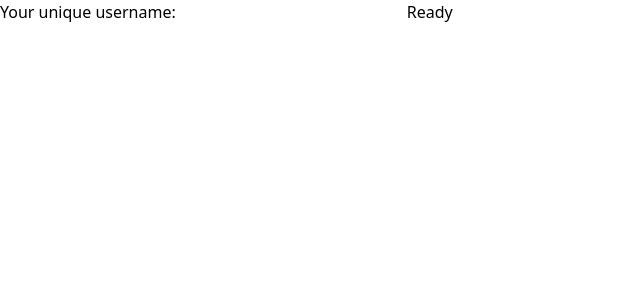
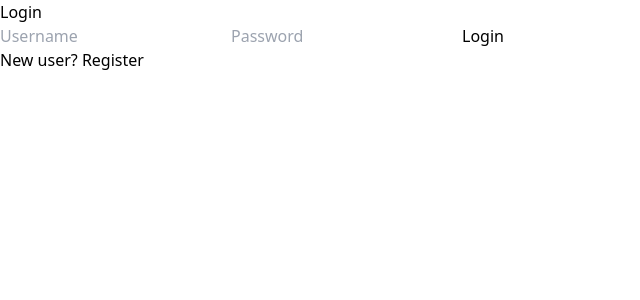
Before and after one commit to Jorewin/planning-poker, a React (Vite) app in the folder frontend/: page / in a window 1280 px wide. Shown: the top 300 px of the page, without its empty margins (0-640 px from the left). Built offline with nearby package versions, Linux system fonts and the light colour scheme; no server answers.

Commit message:
add register/login

```diff
--- a/frontend/src/contexts/UserContext.tsx
+++ b/frontend/src/contexts/UserContext.tsx
@@ -5,17 +5,21 @@ interface UserContextProps {
   user: User | null;
   setUser: (user: User | null) => void;
   renameUser: (username: string) => void;
+  loginUser: (username: string, password: string) => Promise<void>;
+  registerUser: (username: string, password: string) => Promise<void>;
 }
 
 export const UserContext = createContext<UserContextProps>({
   user: null,
   setUser: () => {},
   renameUser: () => {},
+  loginUser: async () => {},
+  registerUser: async () => {},
 });
 
 export const useUserContext = () => useContext(UserContext);
 
-export const UserProvider: React.FC = ({ children }) => {
+export const UserProvider = ({ children }: { children: React.ReactNode }) => {
   const [user, setUser] = useState<User | null>(null);
 
   function renameUser(username: string) {
@@ -32,11 +36,62 @@ export const UserProvider: React.FC = ({ children }) => {
     });
   }
 
+  const loginUser = async (username: string, password: string) => {
+    try {
+      const response = await fetch("/rpc", {
+        method: "POST",
+        headers: {
+          "Content-Type": "application/json",
+        },
+        body: JSON.stringify({
+          jsonrpc: "2.0",
+          method: "login",
+          params: [username, password],
+        }),
+      }).then((res) => res.json());
+
+      if (!response.error) {
+        setUser({ username });
+      } else {
+        alert("Login failed");
+      }
+    } catch (error) {
+      console.log(error);
+
+    }
+  };
+
+  const registerUser = async (username: string, password: string) => {
+    try {
+      const response = await fetch("/rpc", {
+        method: "POST",
+        headers: {
+          "Content-Type": "application/json",
+        },
+        body: JSON.stringify({
+          jsonrpc: "2.0",
+          method: "register",
+          params: [username, password],
+        }),
+      }).then((res) => res.json());
+
+      if (!response.error) {
+        setUser({ username });
+      } else {
+        alert("Registration failed");
+      }
+    } catch (error) {
+      alert("Registration failed");
+    }
+  };
+
   const api = useMemo(() => {
     return {
       user,
       setUser,
       renameUser,
+      loginUser,
+      registerUser,
     };
   }, [user]);
 
--- a/frontend/src/routes/Login.tsx
+++ b/frontend/src/routes/Login.tsx
@@ -1,46 +1,59 @@
 import React, { useState } from "react";
 import { useUserContext } from "../contexts/UserContext";
-import { v4 as uuidv4 } from "uuid";
 
-const Login = () => {
-  const [usernameInput, setUsernameInput] = useState("");
-  const { setUser } = useUserContext();
+const AuthForm = () => {
+  const [username, setUsername] = useState("");
+  const [password, setPassword] = useState("");
+  const [isLogin, setIsLogin] = useState(true);
+  const { loginUser, registerUser } = useUserContext();
 
-  function handleInputChange(e: React.ChangeEvent<HTMLInputElement>) {
-    setUsernameInput(e.target.value);
+  const handleAuth = async (e: React.FormEvent<HTMLFormElement>) => {
+    e.preventDefault();
+    if (isLogin) {
+      await loginUser(username, password);
+    } else {
+      await registerUser(username, password);
     }
-
-  function handleSubmit(e: React.MouseEvent<HTMLButtonElement>) {
-    e.preventDefault();
-    if (!usernameInput) return;
-    const user = {
-      username: usernameInput,
-      id: uuidv4(),
   };
 
-    setUser(user);
-  }
-
-  const isDisabled = !usernameInput;
+  const switchForm = () => {
+    setIsLogin(!isLogin);
+    setUsername("");
+    setPassword("");
+  };
 
   return (
-    <div className="flex flex-col justify-center items-center self-center gap-2">
-      <label htmlFor="username">Your unique username:</label>
+    <div className="flex flex-col justify-center items-center self-center gap-4">
+      <h2 className="text-2xl font-semibold">
+        {isLogin ? "Login" : "Register"}
+      </h2>
+      <form onSubmit={handleAuth} className="flex flex-col gap-4">
         <input
-        className="rounded-lg font-bold text-2xl px-2 py-1 bg-green-100 text-green-500"
           type="text"
-        value={usernameInput}
-        onChange={handleInputChange}
+          placeholder="Username"
+          value={username}
+          onChange={(e) => setUsername(e.target.value)}
+          className="p-2 w-64 bg-white rounded shadow-md"
+        />
+        <input
+          type="password"
+          placeholder="Password"
+          value={password}
+          onChange={(e) => setPassword(e.target.value)}
+          className="p-2 w-64 bg-white rounded shadow-md"
         />
         <button
-        className="border rounded-lg px-2 py-1 bg-green-500 text-white disabled:opacity-50 disabled:cursor-not-allowed"
-        onClick={handleSubmit}
-        disabled={isDisabled}
+          type="submit"
+          className="mb-4 px-4 py-2 bg-green-500 text-white rounded shadow-md hover:bg-green-600"
         >
-        Ready
+          {isLogin ? "Login" : "Register"}
+        </button>
+      </form>
+      <button onClick={switchForm} className="text-blue-500 hover:underline">
+        {isLogin ? "New user? Register" : "Already registered? Login"}
       </button>
     </div>
   );
 };
 
-export default Login;
+export default AuthForm;
--- a/frontend/src/types/index.ts
+++ b/frontend/src/types/index.ts
@@ -15,7 +15,6 @@ export const CardValues: CardValue[] = [
 ];
 
 export type User = {
-  id: string;
   username: string;
 };
 
```
Also changed, not shown: frontend/src/routes/Game.tsx (+1 -10 lines). Lines whose indentation alone changed are shown as unchanged.
